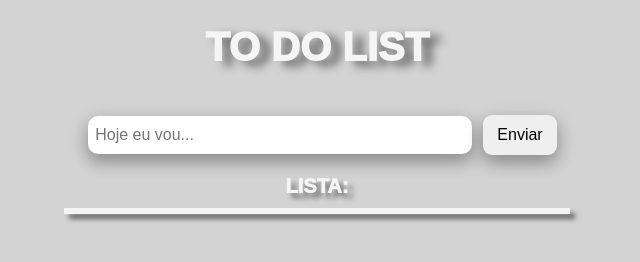
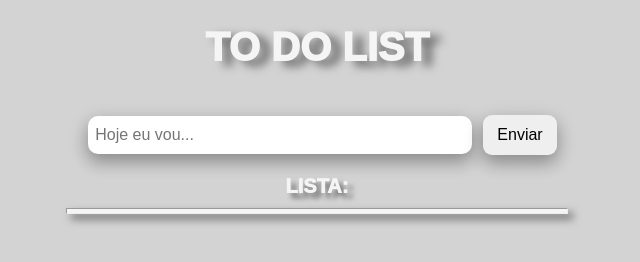
Before and after one commit to Lukiticas/To-do-list, a plain HTML site: page index.html in a window 1280 px wide. Shown: the whole page, without its empty margins (323-963 px from the left). Drawn offline with Linux system fonts and the light colour scheme.

Commit message:
hl concertado

```diff
--- a/assets/style.css
+++ b/assets/style.css
@@ -92,8 +92,10 @@ body {
 hr {
   margin-top: 10px;
   width: 500px;
-  border: 3px solid whitesmoke;
-  box-shadow: 5px 5px 5px rgb(105, 104, 104);
+  height: 4px;
+  background-color: whitesmoke;
+  border: 0 0 0 0 whitesmoke;
+  box-shadow: 5px 5px 8px rgb(105, 104, 104);
 }
 
 .lista-itens {
```
